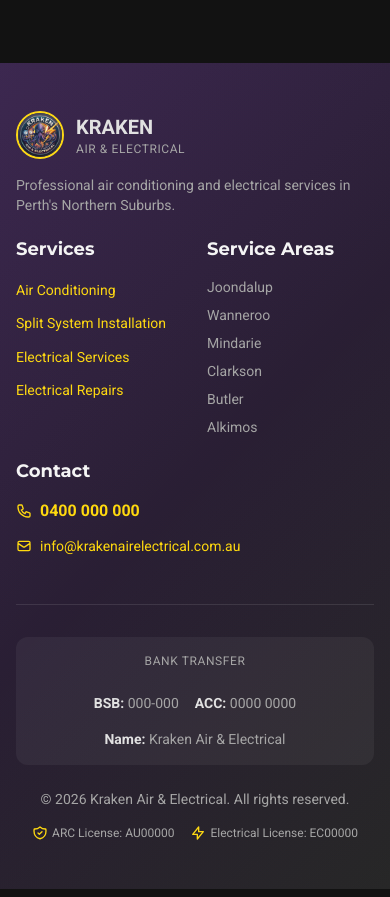
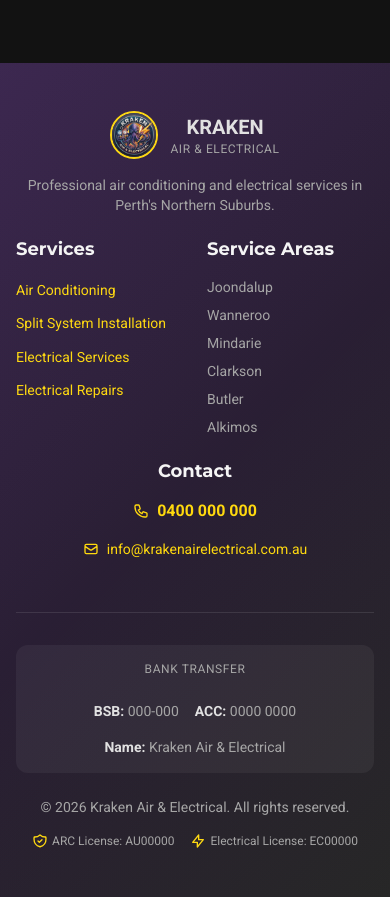
Before and after one commit to MicahWalkerDesign/Kraken, a Next.js app: page / in a window 390 px wide. Shown: the part 4113-5010 px from the top of the page. Built offline with nearby package versions, Linux system fonts and the light colour scheme.

Commit message:
Center Brand and Contact sections on mobile in footer

```diff
--- a/src/components/Footer.tsx
+++ b/src/components/Footer.tsx
@@ -11,8 +11,8 @@ export default function Footer() {
                 {/* Main Footer Grid - 2 cols on mobile for Services/Areas, 4 on desktop */}
                 <div className="grid grid-cols-2 md:grid-cols-2 lg:grid-cols-4 gap-6 md:gap-8 mb-12">
                     {/* Brand Column - spans full width on mobile */}
-                    <div className="col-span-2 lg:col-span-1">
-                        <div className="flex items-center gap-3 mb-4">
+                    <div className="col-span-2 lg:col-span-1 text-center lg:text-left">
+                        <div className="flex items-center gap-3 mb-4 justify-center lg:justify-start">
                             <Image
                                 src="/logo.jpg"
                                 alt="Kraken Air & Electrical"
@@ -92,7 +92,7 @@ export default function Footer() {
                     </div>
 
                     {/* Contact Column - spans full width on mobile */}
-                    <div className="col-span-2 lg:col-span-1">
+                    <div className="col-span-2 lg:col-span-1 text-center lg:text-left">
                         <h4 className="text-[var(--foreground)] font-semibold mb-4">
                             Contact
                         </h4>
@@ -100,7 +100,7 @@ export default function Footer() {
                             <li>
                                 <a
                                     href="tel:+61400000000"
-                                    className="flex items-center gap-2 text-[var(--color-action)] hover:text-[var(--color-action-hover)] transition-colors font-semibold"
+                                    className="inline-flex items-center gap-2 text-[var(--color-action)] hover:text-[var(--color-action-hover)] transition-colors font-semibold justify-center lg:justify-start"
                                 >
                                     <svg
                                         xmlns="http://www.w3.org/2000/svg"
@@ -122,11 +122,11 @@ export default function Footer() {
                             <li>
                                 <a
                                     href="mailto:info@krakenairelectrical.com.au"
-                                    className="flex items-center gap-2 text-[var(--color-neutral-muted)] hover:text-[var(--foreground)] transition-colors text-sm"
+                                    className="inline-flex items-center gap-2 text-[var(--color-neutral-muted)] hover:text-[var(--foreground)] transition-colors text-sm justify-center lg:justify-start"
                                 >
                                     <svg
                                         xmlns="http://www.w3.org/2000/svg"
-                                        className="h-4 w-4"
+                                        className="h-4 w-4 flex-shrink-0"
                                         fill="none"
                                         viewBox="0 0 24 24"
                                         stroke="currentColor"
```
